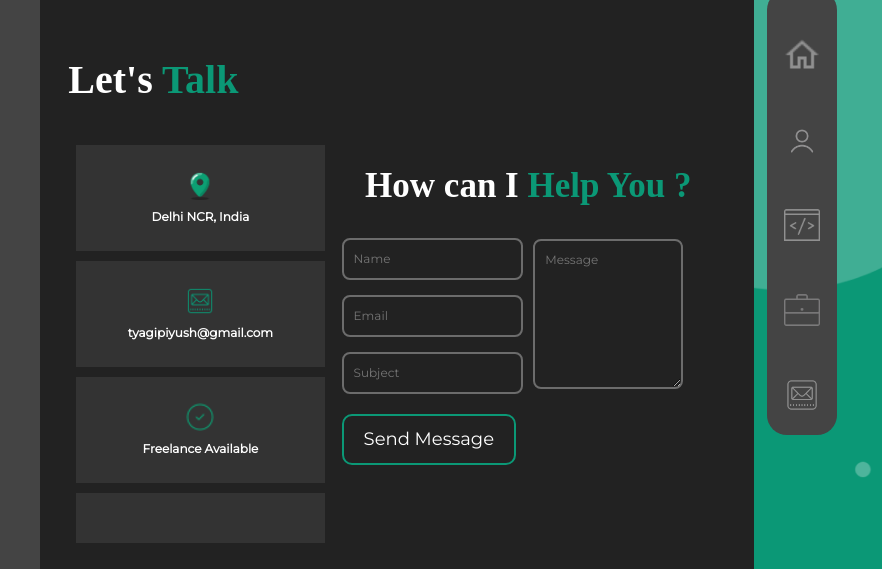
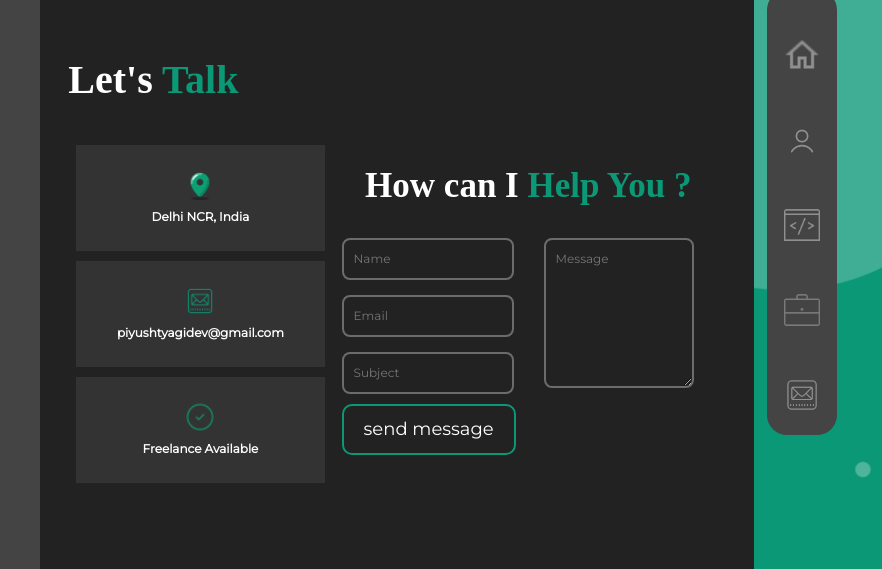
Before and after one commit to Piyush-45/pw01, a website: page contact.html in a window 1280 px wide. Shown: the part 90-659 px from the top of the page, 398-1280 px from the left. Drawn offline with nearby package versions, Linux system fonts and the light colour scheme.

Commit message:
mobile-social-icon-added

```diff
--- a/contact.html
+++ b/contact.html
@@ -27,7 +27,7 @@
                     <ul class="social_icons">
                         <li><a href="https://github.com/Piyush-45"><img src="/githubf.png" alt=""></a></li>
                         <li><a href=""><img src="/link.png" alt=""></a></li>
-                        <li><a href=""><img src="twitter_img.png" alt=""></a></li>
+                        <li><a href="https://twitter.com/Piyush_ty"><img src="twitter_img.png" alt=""></a></li>
                     </ul>
                 </div>
                 <a href="" class="cv_btn">Download CV</a>
@@ -44,37 +44,54 @@
                         </div>
                         <div class="card card-2">
                             <img src="mail green.png" alt="">
-                            <p>tyagipiyush@gmail.com</p>
+                            <p>piyushtyagidev@gmail.com</p>
                         </div>
                         <div class="card card-3">
                             <img src="/tick.png" alt="">
                             <p>Freelance Available</p>
                         </div>
                         <div class="card card-4 mobile-social-card">
-
+                            <a href="https://github.com/Piyush-45">
+                                <div> <img src="/githubf.png" alt=""></div>
+                            </a>
+                            <a href="https://twitter.com/Piyush_ty">
+                                <div><img src="/twitter_img.png" alt=""></div>
+                            </a>
+                            <a href=""><div> <img src="/link.png" alt=""></div></a>
 
                         </div>
                     </div>
                     <div class="right">
                         <h3>How can I <span>Help You ?</span></h3>
                         <div class="details">
-                            <form >
+
+                            <form action="https://formspree.io/f/xpznloow" method="POST">
+                                <div class="top-item">
+
                                     <div class="name-half">
-                                    <input type="text" name="username" required placeholder="Name" id="name" />
+                                        <input type="text" name="username" placeholder="Name" id="name"
+                                            autocomplete="off" required />
 
-                                    <input type="email" name="email" required placeholder="Email" autocomplete="false"
-                                        id="email" />
+                                        <input type="email" name="email" placeholder="Email" autocomplete="off"
+                                            id="email" required />
 
-                                    <input type="text" name="subject" placeholder="Subject" id="subject" />
+                                        <input type="text" name="subject" placeholder="Subject" id="subject"
+                                            autocomplete="off" required />
 
                                     </div>
+
                                     <div class="msg-half">
-                                    <textarea name="message" placeholder="Message" id="message"></textarea>
+
+                                        <textarea name="message" placeholder="Message" id="message"
+                                            autocomplete="off"></textarea>
+                                    </div>
+                                </div>
+                                <div>
+                                    <input type="submit" value="send message" class="button">
+                                </div>
+                            </form>
                         </div>
 
-                            </form>
-                        </div>
-                        <div class="button">Send Message</div>
                     </div>
                 </div>
 
--- a/index.css
+++ b/index.css
@@ -501,9 +501,7 @@ h3 {
     display: flex;
     /* background: rebeccapurple; */
     width: 100%;
-    min-height: 100vh;
-    /* overflow: visible; */
-    overflow: auto;
+    max-height: 100vh;
     align-items: flex-start;
     padding: 3.5rem 0.1rem ;
 }
@@ -547,11 +545,20 @@ h3 {
     font-size: 1.2rem;
 }
 
-.details {
+/* .details {
     display: flex;
     flex-direction: column;
+} */
+form{
+    display: flex;
+    flex-direction: column;
+
 }
-
+.top-item{
+    display: flex;
+    gap: 3rem;
+    width: 100%;
+}
 
 .right {
     display: flex;
@@ -575,7 +582,7 @@ form {
     height: 100%;
     margin: 2rem 0;
     /* background: rebeccapurple; */
-    align-items: center;
+    align-items: flex-start;
     justify-content: center;
     gap: 1rem;
 
@@ -597,6 +604,7 @@ textarea {
     border: 2px solid #6c6c6c;
     background: #222222;
     border-radius: 8px;
+    color: white;
 
 }
 
@@ -609,7 +617,7 @@ input:focus,
 textarea:focus {
     outline: none;
     border: 2px solid var(--primary-green);
-    color: white;
+    color: var(--primary-green);
 }
 
 .msg-half {
@@ -677,6 +685,10 @@ textarea:focus {
       transform: translateX(0);
     }
   }
+
+  .mobile-social-card{
+    display: none;
+}
 /* ======= projects section ===== */
 .project_middle {
     display: flex;
@@ -1105,6 +1117,7 @@ html.sr .load-hidden {
     aside {
         display: none;
     }
+
     .cv-btn{
         display: inline-block;
         display: flex;
@@ -1129,6 +1142,12 @@ html.sr .load-hidden {
     }
     .cv-btn a{
         color: white;
+    }
+    .card-4{
+        display: flex;
+        flex-direction: row;
+        align-items: center;
+        justify-content: space-around;
     }
 
     .parent_container {
@@ -1181,7 +1200,9 @@ html.sr .load-hidden {
         visibility: visible;
 
     }
-
+.top-item{
+    gap: 1rem;
+}
 }
 
 
```
Also changed, not shown: about.html (+1 -1 lines), index.html (+1 -1 lines), projects.html (+1 -1 lines), service.html (+1 -1 lines). Lines whose indentation alone changed are shown as unchanged.
